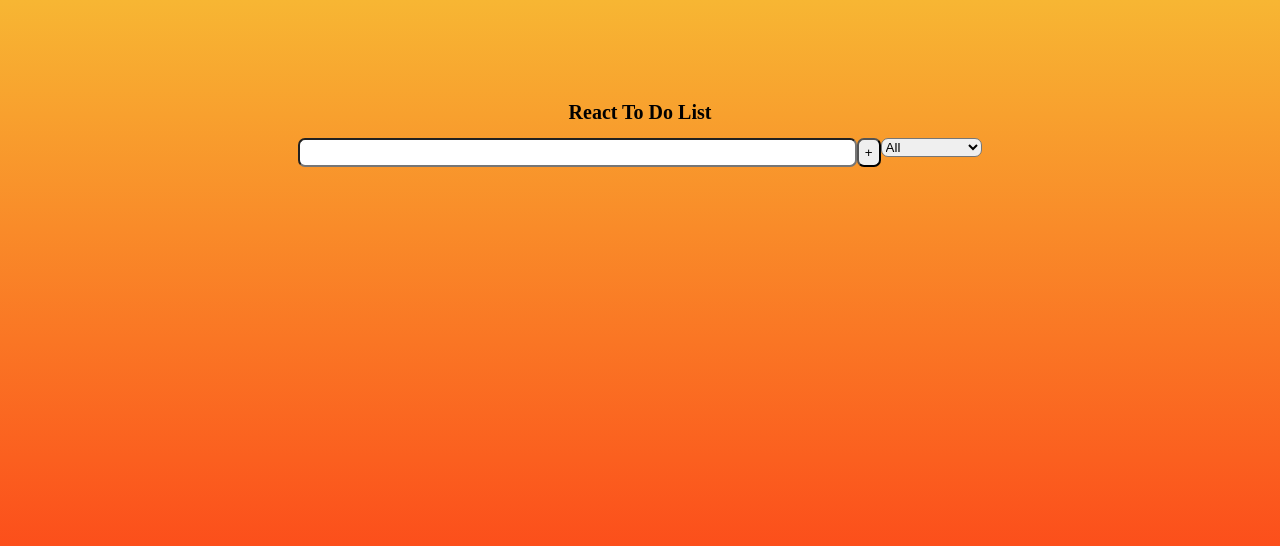
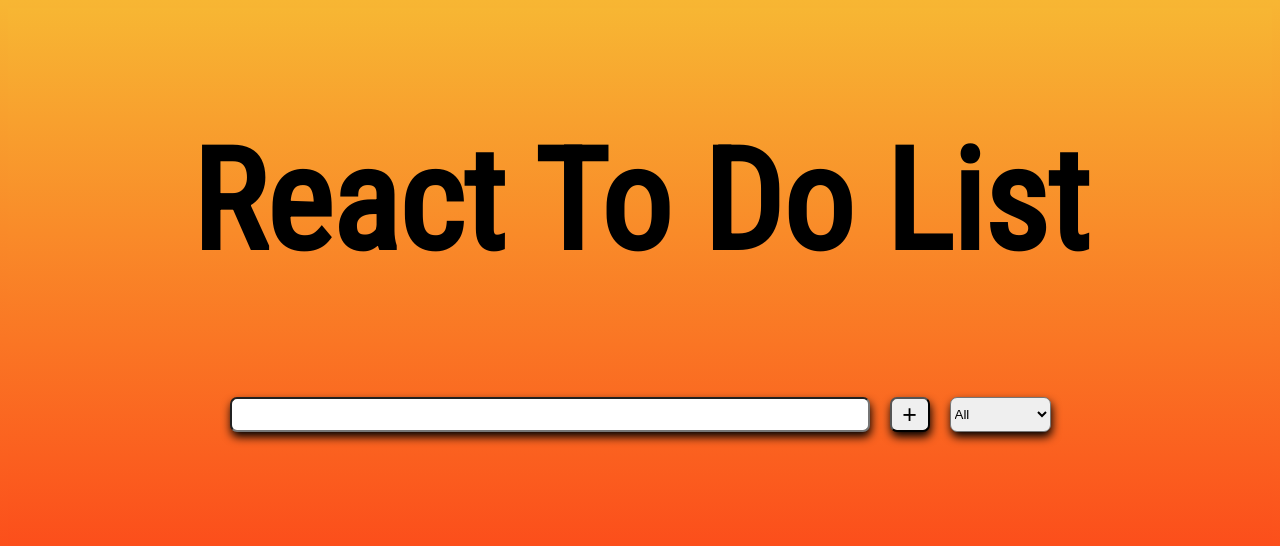
Before and after one commit to Leshista/ReactToDoList, a React (Create React App) app: page / in a window 1280 px wide. Shown: the top 546 px of the page. Built offline with nearby package versions, Linux system fonts and the light colour scheme.

Commit message:
Sone with the styling

```diff
--- a/src/App.css
+++ b/src/App.css
@@ -1,17 +1,20 @@
 .app {
-    height: 100vh;
+    background: linear-gradient(0deg, #fc4a1a 30%, #f7b633);
+    min-height: 100vh;
+    height: 100%;
     display: flex;
     flex-direction: column;
     align-items: center;
 }
 .header {
-    position: relative;
-    top: 10vh;
+    font-size: 7rem;
+    line-height: 0.1rem;
+    margin-top: 10rem;
 }
 .main {
+    margin-top: 10rem;
     width: 100vw;
     position: relative;
-    top: 10vh;
     display: flex;
     flex-direction: column;
     align-items: center;
--- a/src/componentsStyles/css/Form.css
+++ b/src/componentsStyles/css/Form.css
@@ -1 +1 @@
-.todo-form{display:-webkit-box;display:-ms-flexbox;display:flex}.todo-form__input{border-radius:0.7rem;font-size:2rem;line-height:0.1rem;width:43vw}.todo-form__button{border-radius:0.7rem}.todo-form__filter{border-radius:0.7rem}
+.todo-form{display:-webkit-box;display:-ms-flexbox;display:flex}.todo-form__input{-webkit-box-sizing:border-box;box-sizing:border-box;border-radius:0.7rem;font-size:2rem;line-height:3rem;padding:0 1rem 0 1rem;width:50vw;margin-right:2rem;-webkit-box-shadow:1px 5px 10px black;box-shadow:1px 5px 10px black}.todo-form__button{font-size:2.5rem;border-radius:0.7rem;width:4rem;margin-right:2rem;-webkit-box-shadow:1px 5px 10px black;box-shadow:1px 5px 10px black}.todo-form__filter{border-radius:0.7rem;height:100%;-webkit-box-shadow:1px 5px 10px black;box-shadow:1px 5px 10px black}
--- a/src/componentsStyles/css/Todo.css
+++ b/src/componentsStyles/css/Todo.css
@@ -1 +1 @@
-.todo{display:-webkit-box;display:-ms-flexbox;display:flex;-webkit-box-pack:justify;-ms-flex-pack:justify;justify-content:space-between;margin-top:2rem;background-color:#fff;border:1px solid black;border-radius:1rem;width:50vw;overflow:hidden}.todo__text{font-size:2rem;line-height:0.1rem}.checked{text-decoration:line-through}
+.todo{display:-webkit-box;display:-ms-flexbox;display:flex;-webkit-box-pack:justify;-ms-flex-pack:justify;justify-content:space-between;margin-top:2rem;background-color:#fff;border:1px solid black;border-radius:1rem;width:60vw;overflow:hidden;-webkit-box-shadow:1px 5px 10px black;box-shadow:1px 5px 10px black}.todo__checkbox{position:relative;top:0.2rem;height:4rem;width:4rem}.todo__text{font-size:2rem;line-height:1rem}.todo__delete{font-size:2.5rem;border-radius:0.7rem;width:4rem}.checked{text-decoration:line-through;color:#505050}
--- a/src/componentsStyles/scss/Form.scss
+++ b/src/componentsStyles/scss/Form.scss
@@ -1,17 +1,27 @@
 .todo-form {
     display: flex;
     &__input {
+        box-sizing: border-box;
         border-radius: 0.7rem;
         font-size: 2rem;
-        line-height: 0.1rem;
-        width: 43vw;
+        line-height: 3rem;
+        padding: 0 1rem 0 1rem;
+        width: 50vw;
+        margin-right: 2rem;
+        box-shadow: 1px 5px 10px black;
     }
     &__button {
+        font-size: 2.5rem;
         border-radius: 0.7rem;
+        width: 4rem;
+        margin-right: 2rem;
+        box-shadow: 1px 5px 10px black;
     }
     &__select {
     }
     &__filter {
         border-radius: 0.7rem;
+        height: 100%;
+        box-shadow: 1px 5px 10px black;
     }
 }
--- a/src/componentsStyles/scss/Todo.scss
+++ b/src/componentsStyles/scss/Todo.scss
@@ -5,17 +5,26 @@
     background-color: #fff;
     border: 1px solid black;
     border-radius: 1rem;
-    width: 50vw;
+    width: 60vw;
     overflow: hidden;
+    box-shadow: 1px 5px 10px black;
     &__checkbox {
+        position: relative;
+        top: 0.2rem;
+        height: 4rem;
+        width: 4rem;
     }
     &__text {
         font-size: 2rem;
-        line-height: 0.1rem;
+        line-height: 1rem;
     }
     &__delete {
+        font-size: 2.5rem;
+        border-radius: 0.7rem;
+        width: 4rem;
     }
 }
 .checked {
     text-decoration: line-through;
+    color: #505050;
 }
--- a/src/index.css
+++ b/src/index.css
@@ -1,5 +1,8 @@
+@import url('https://fonts.googleapis.com/css2?family=Roboto+Condensed&display=swap');
+
 html {
     font-size: 10px;
     background: linear-gradient(0deg, #fc4a1a 30%, #f7b633);
-    overflow: hidden;
+    overflow-x: hidden;
+    font-family: 'Roboto Condensed', sans-serif;
 }
```
